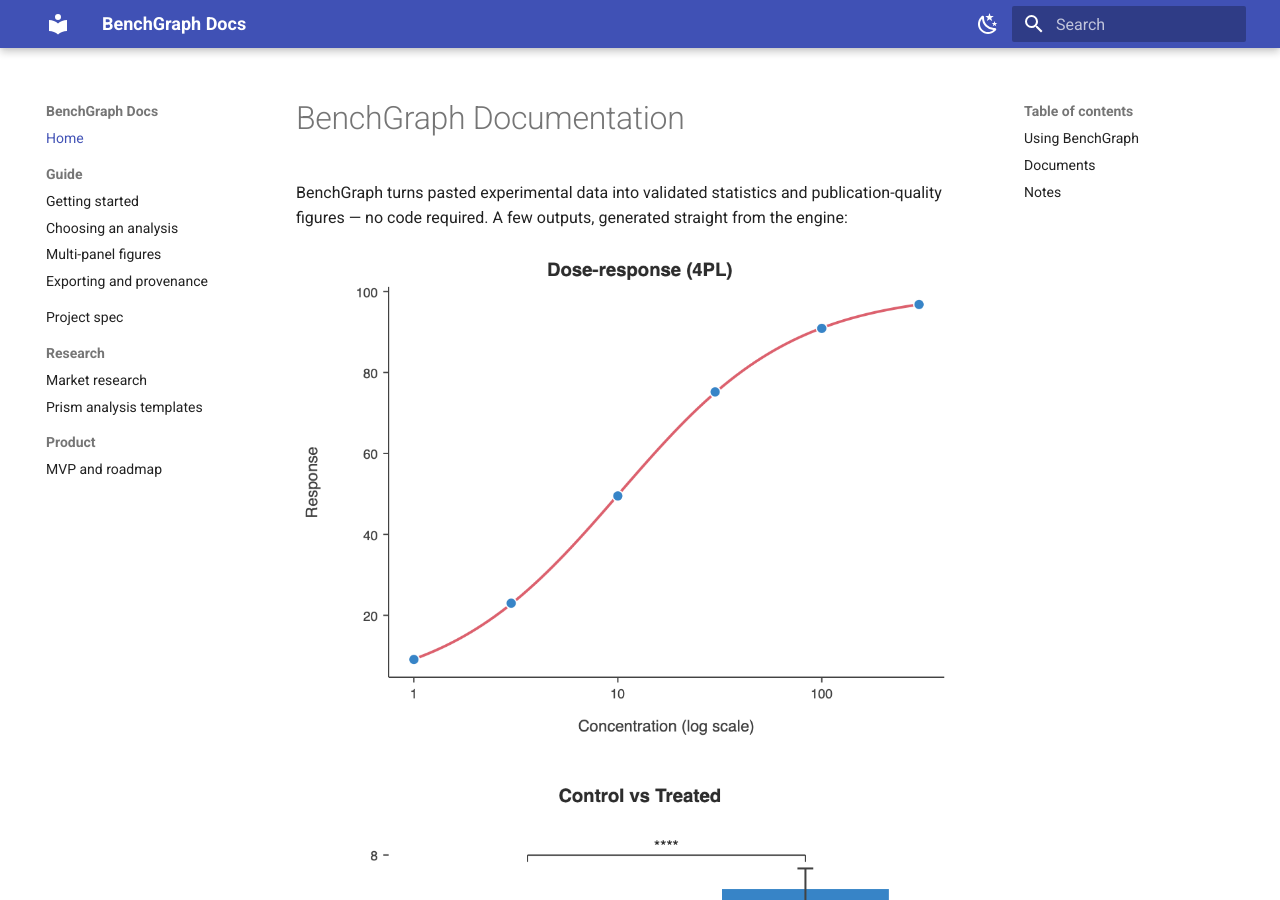
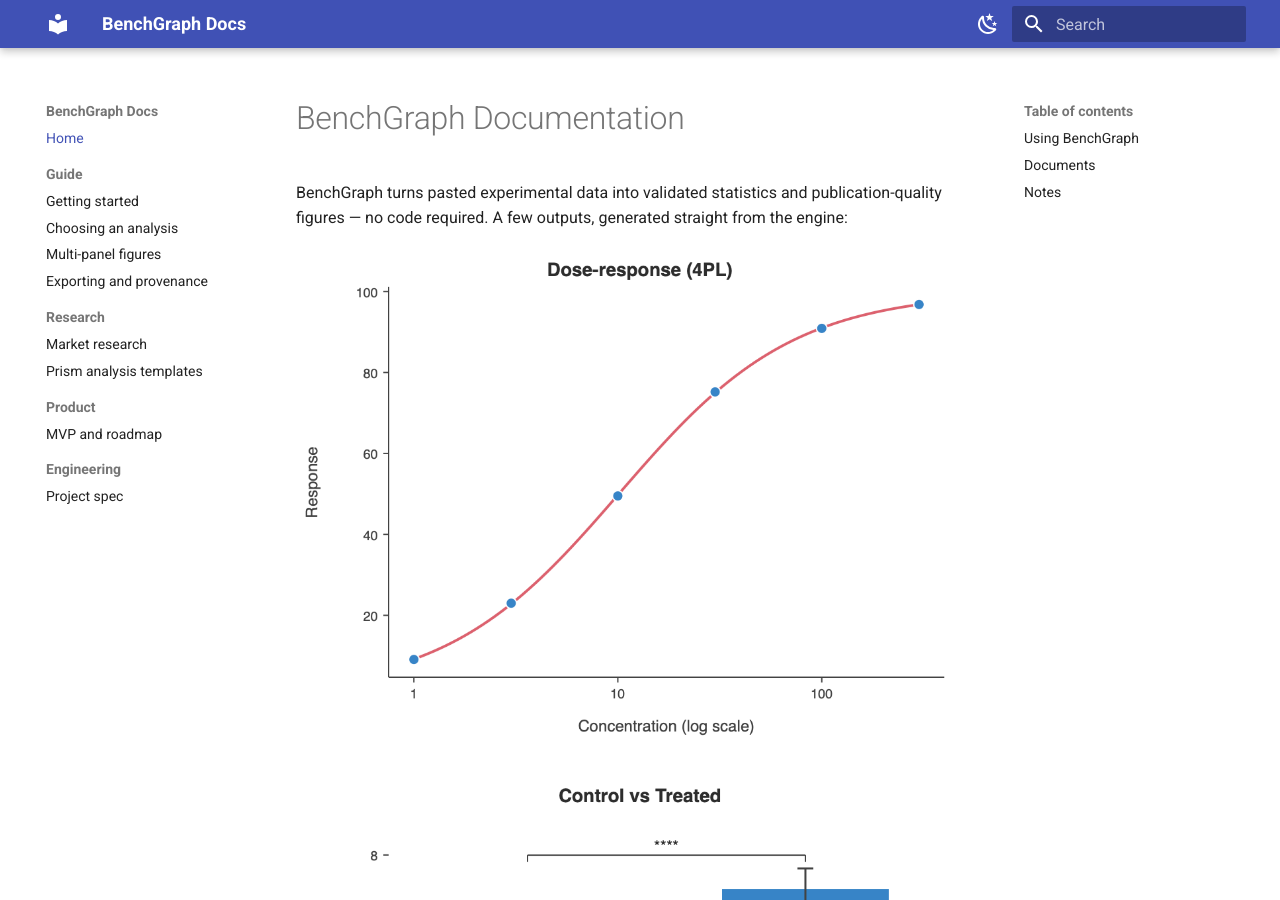
Before and after one commit to stacyshcherbakova/benchgraph, an MkDocs documentation site: the page built from docs/README.md, in a window 1280 px wide and 900 px high. Built offline with MkDocs 1.6.1 and Material for MkDocs 9.7.7, drawn with Linux system fonts in a browser that asks for light colours; part of the change alters nothing that is shown.

```diff
--- a/mkdocs.yml
+++ b/mkdocs.yml
@@ -42,9 +42,10 @@ nav:
       - Choosing an analysis: guide/choosing-an-analysis.md
       - Multi-panel figures: guide/multi-panel-figures.md
       - Exporting and provenance: guide/exporting-and-provenance.md
-  - Project spec: project-spec.md
   - Research:
       - Market research: research/market-research.md
       - Prism analysis templates: research/prism-analysis-templates.md
   - Product:
       - MVP and roadmap: product/mvp-roadmap.md
+  - Engineering:
+      - Project spec: project-spec.md
```
